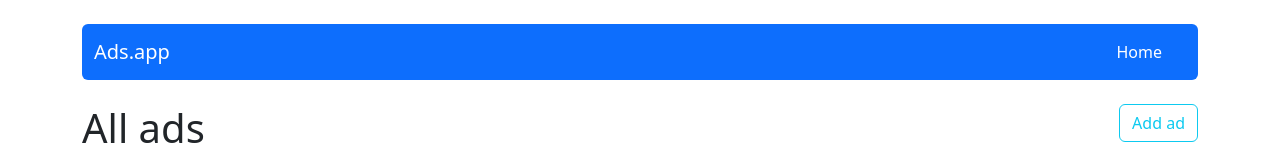
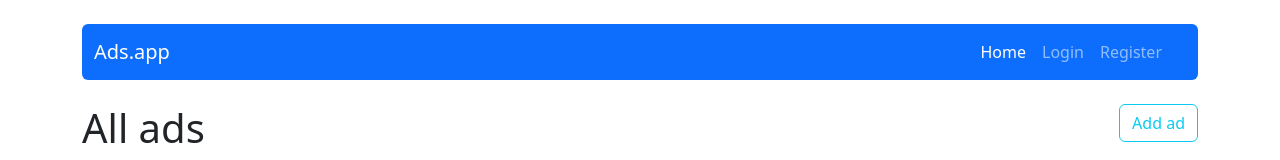
Before and after one commit to HSgod/project-board, a React (Create React App) app in the folder client/: page / in a window 1280 px wide. Shown: the top 160 px of the page. Built offline with nearby package versions, Linux system fonts and the light colour scheme.

Commit message:
Add login and register redirect
Signed-off-by: HSgod <hsgodkontakt@gmail.com>

```diff
--- a/client/src/components/views/NavBar/NavBar.js
+++ b/client/src/components/views/NavBar/NavBar.js
@@ -14,6 +14,12 @@ const NavBar = () => {
                         <Nav.Link to="/" as={NavLink}>
                             Home
                         </Nav.Link>
+                        <Nav.Link to="/login" as={NavLink}>
+                            Login
+                        </Nav.Link>
+                        <Nav.Link to="/register" as={NavLink}>
+                            Register
+                        </Nav.Link>
                     </Nav>
                 </Navbar.Collapse>
             </Container>
```
